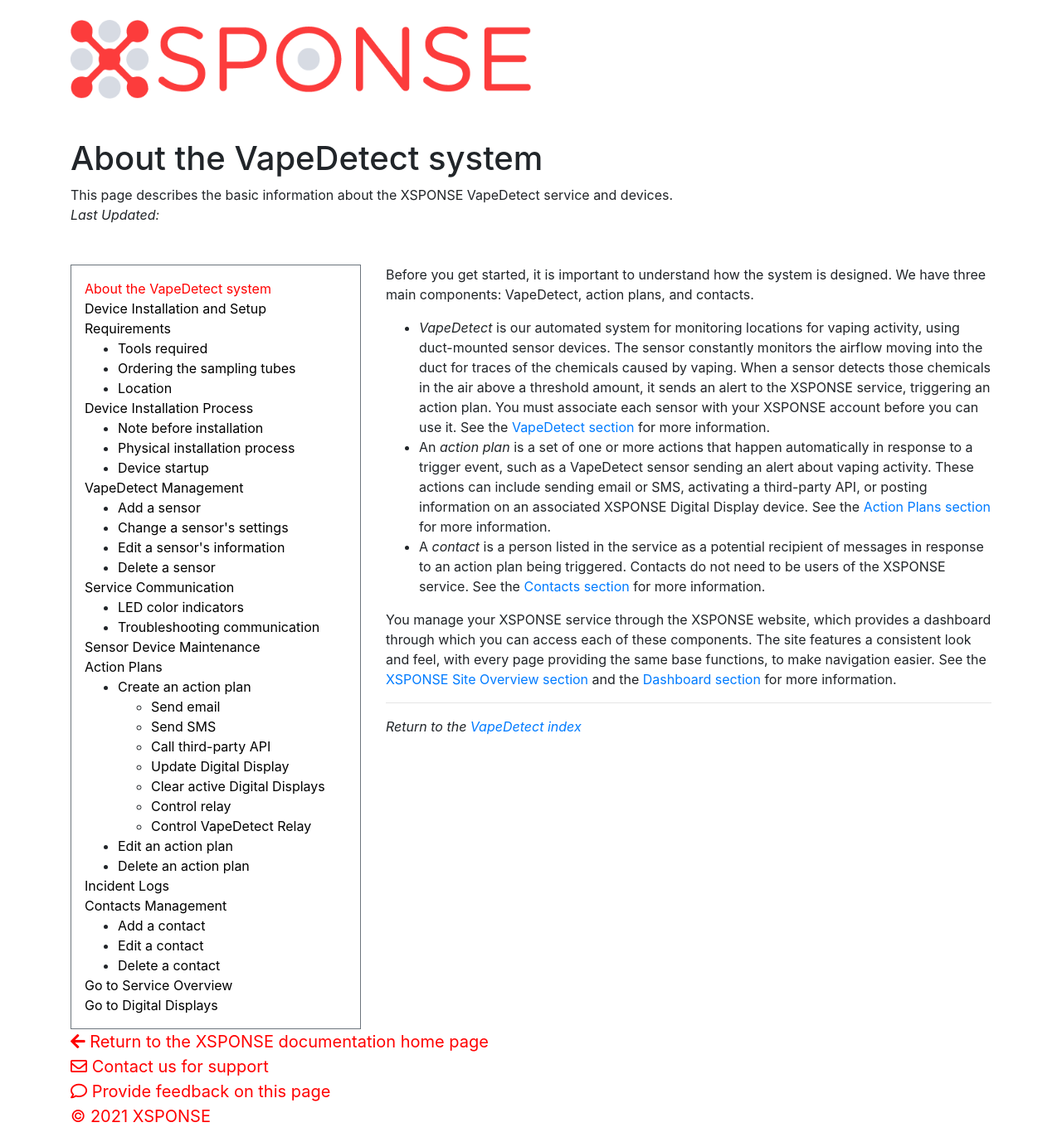
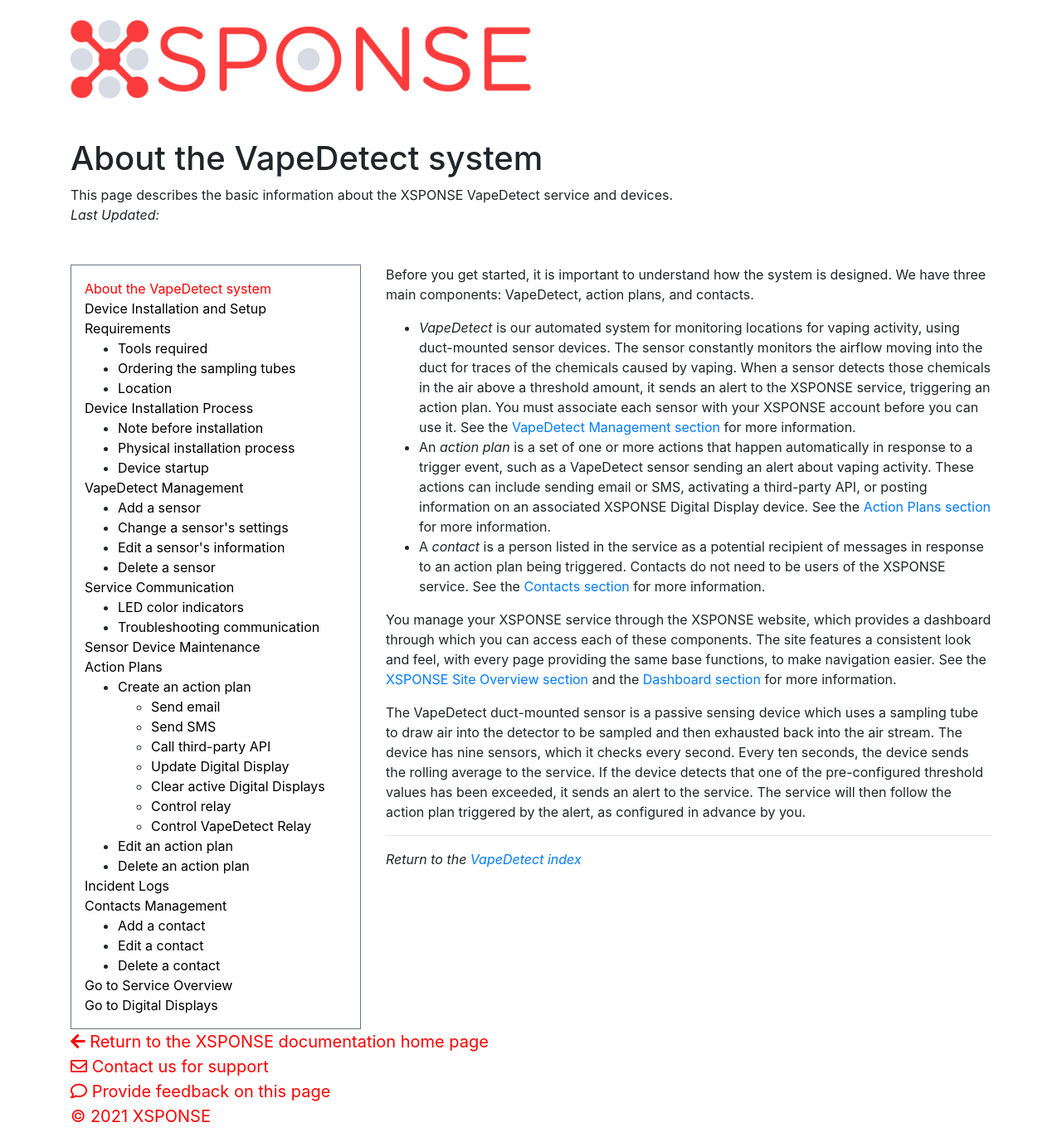
Before and after one commit to NrsSystems/docs, a Jekyll site: the page built from vape-detect/about-vapedetect.md, in a window 1280 px wide. Shown: the whole page at 83% size. Built offline with Jekyll 4.4.1, drawn with Linux system fonts in a browser that asks for light colours; our own code applies the rules of GitHub Pages for plain Markdown files.

Commit message:
Update about-vapedetect.md
Added a brief paragraph with a little more detail on how the devices function with the service.

```diff
--- a/vape-detect/about-vapedetect.md
+++ b/vape-detect/about-vapedetect.md
@@ -3,11 +3,13 @@ title: About the VapeDetect system
 abstract: This page describes the basic information about the XSPONSE VapeDetect service and devices.
 ---
 Before you get started, it is important to understand how the system is designed. We have three main components: VapeDetect, action plans, and contacts.
-- _VapeDetect_ is our automated system for monitoring locations for vaping activity, using duct-mounted sensor devices. The sensor constantly monitors the airflow moving into the duct for traces of the chemicals caused by vaping. When a sensor detects those chemicals in the air above a threshold amount, it sends an alert to the XSPONSE service, triggering an action plan. You must associate each sensor with your XSPONSE account before you can use it. See the [VapeDetect section](vapedetect-management.md) for more information.
+- _VapeDetect_ is our automated system for monitoring locations for vaping activity, using duct-mounted sensor devices. The sensor constantly monitors the airflow moving into the duct for traces of the chemicals caused by vaping. When a sensor detects those chemicals in the air above a threshold amount, it sends an alert to the XSPONSE service, triggering an action plan. You must associate each sensor with your XSPONSE account before you can use it. See the [VapeDetect Management section](vapedetect-management.md) for more information.
 - An _action plan_ is a set of one or more actions that happen automatically in response to a trigger event, such as a VapeDetect sensor sending an alert about vaping activity. These actions can include sending email or SMS, activating a third-party API, or posting information on an associated XSPONSE Digital Display device. See the [Action Plans section](../general-ops/action-plans.md) for more information.
 - A _contact_ is a person listed in the service as a potential recipient of messages in response to an action plan being triggered. Contacts do not need to be users of the XSPONSE service. See the [Contacts section](../general-ops/contacts-management.md) for more information.
 
 You manage your XSPONSE service through the XSPONSE website, which provides a dashboard through which you can access each of these components. The site features a consistent look and feel, with every page providing the same base functions, to make navigation easier. See the [XSPONSE Site Overview section](../general-ops/site-overview.md) and the [Dashboard section](../general-ops/dashboard.md) for more information.
 
+The VapeDetect duct-mounted sensor is a passive sensing device which uses a sampling tube to draw air into the detector to be sampled and then exhausted back into the air stream. The device has nine sensors, which it checks every second. Every ten seconds, the device sends the rolling average to the service. If the device detects that one of the pre-configured threshold values has been exceeded, it sends an alert to the service. The service will then follow the action plan triggered by the alert, as configured in advance by you.
+
 ___
 *Return to the [VapeDetect index](index.md)*
```
